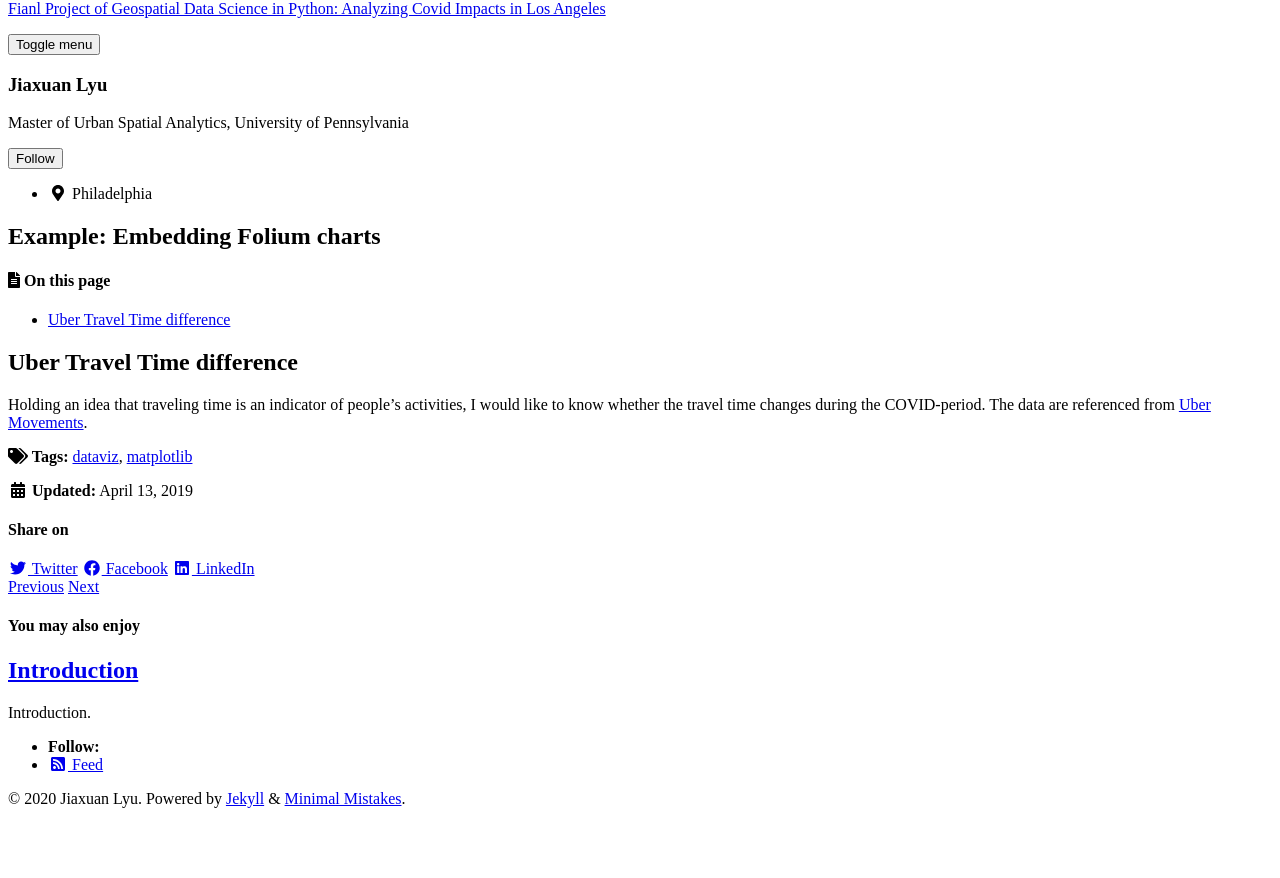
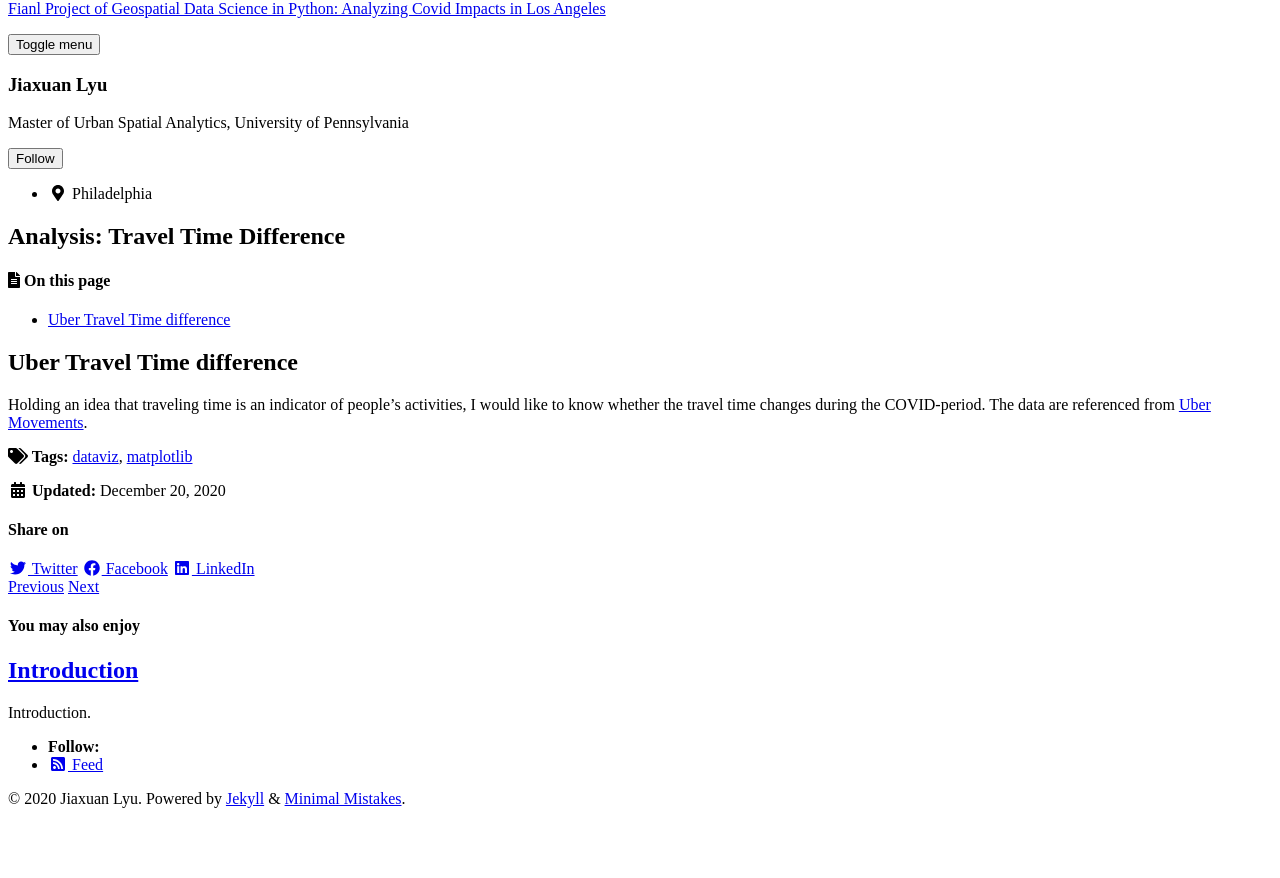
Before and after one commit to jiaxuanlyu/Geospatial-LA-Covid-Analysis, a Jekyll site: the page built from _posts/2020-12-20-travel-time-diff.md, in a window 1280 px wide. Shown: the part 108-986 px from the top of the page. Built offline with Jekyll 4.4.1, drawn with Linux system fonts in a browser that asks for light colours; cached includes are drawn as plain includes; nearby versions of some CDN libraries.

Commit message:
Update 2020-12-20-travel-time-diff.md

```diff
--- a/_posts/2020-12-20-travel-time-diff.md
+++ b/_posts/2020-12-20-travel-time-diff.md
@@ -1,9 +1,9 @@
 ---
-title: "Example: Embedding Folium charts"
-date: 2019-04-13
+title: "Analysis: Travel Time Difference"
+date: 2020-12-20
 published: true
 tags: [dataviz, matplotlib]
-excerpt: "Embedding interactive Folium charts on static pages using Jekyll."
+excerpt: "Visualize Uber Travel Time differences by using matplotlib."
 folium-loader:
   folium-chart-1: ["charts/foliumChart.html", "400"] # second argument is the height
 toc: true
```
